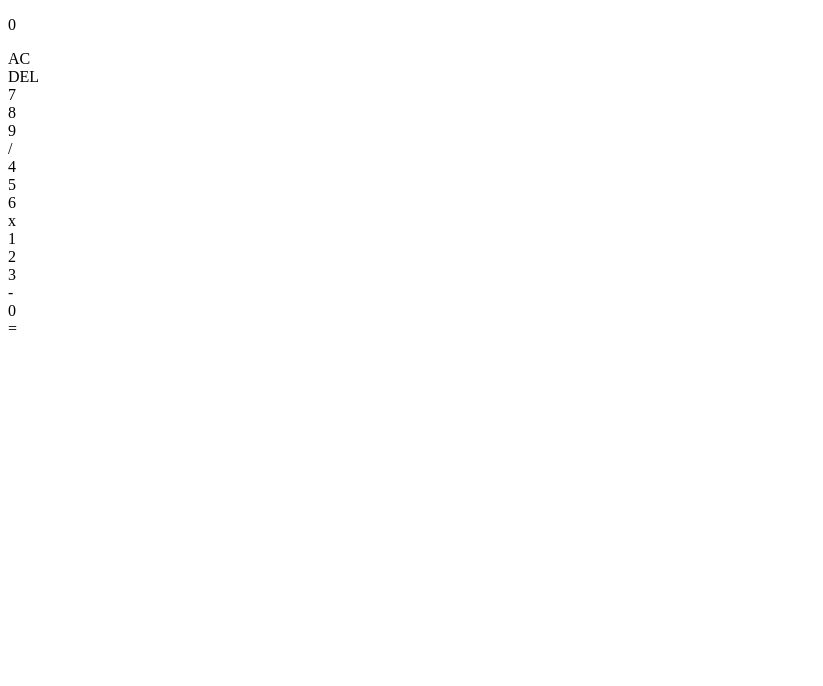
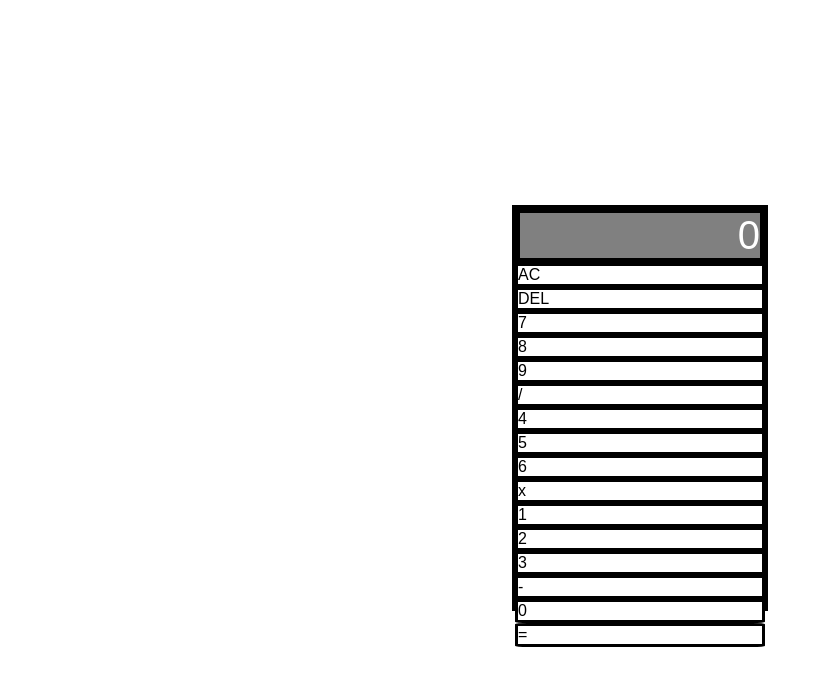
Before and after one commit to jacobpinchook/calculatorv2, a plain HTML site: page index.html in a window 1280 px wide. Shown: the whole page, without its empty margins (0-823 px from the left). Drawn offline with Linux system fonts and the light colour scheme.

Commit message:
Working through initial styling

```diff
--- a/style.css
+++ b/style.css
@@ -1,20 +1,34 @@
 * {
-
+    font-family: "Gill Sans Extrabold", sans-serif;
 }
 
 body {
-
+    display: flex;
+    flex-direction: column;
+    min-height: 100vh;
 }
 
 .container {
-
+    margin: auto;
+    width: 250px;
+    height: 400px;
+    background-color: black;
+    border: solid black;
 }
 
 .container p {
-
+    display: flex;
+    justify-content: end;
+    margin: 5px 5px 5px 5px;
+    font-size: 40px;
+    background-color: grey;
+    color: white;
 }
 
 .button {
+    background-color: white;
+    border: solid black;
+    border-radius: 5%;
 
 }
 
```
